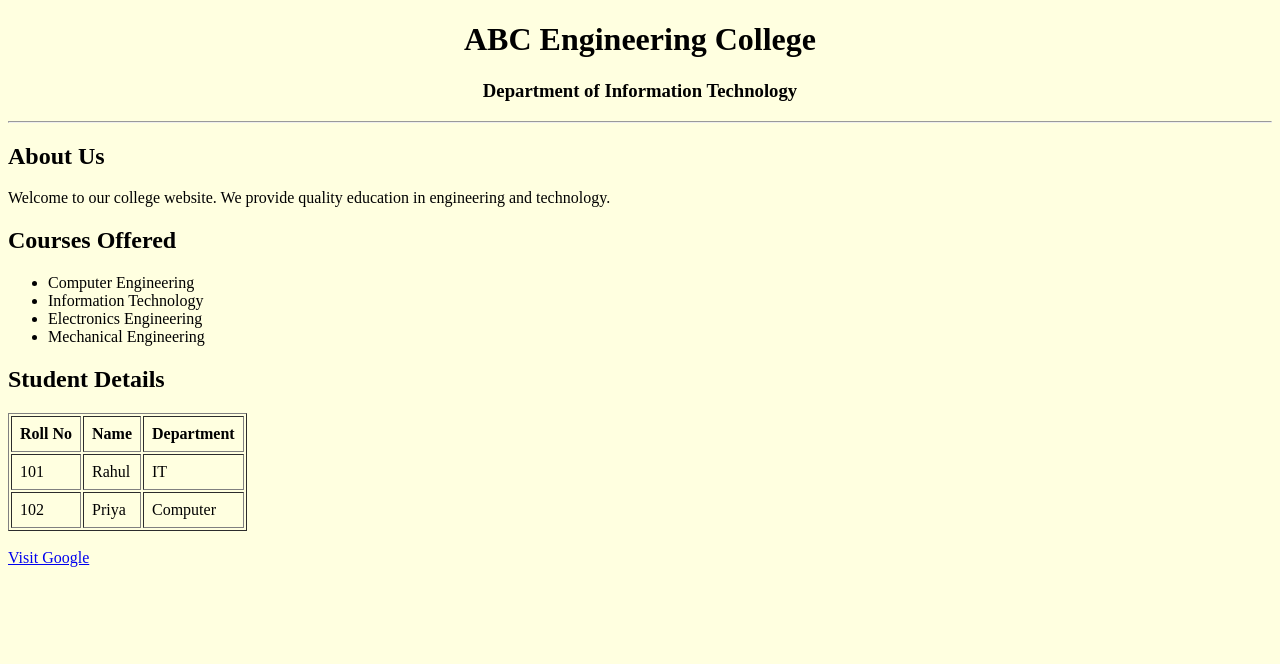
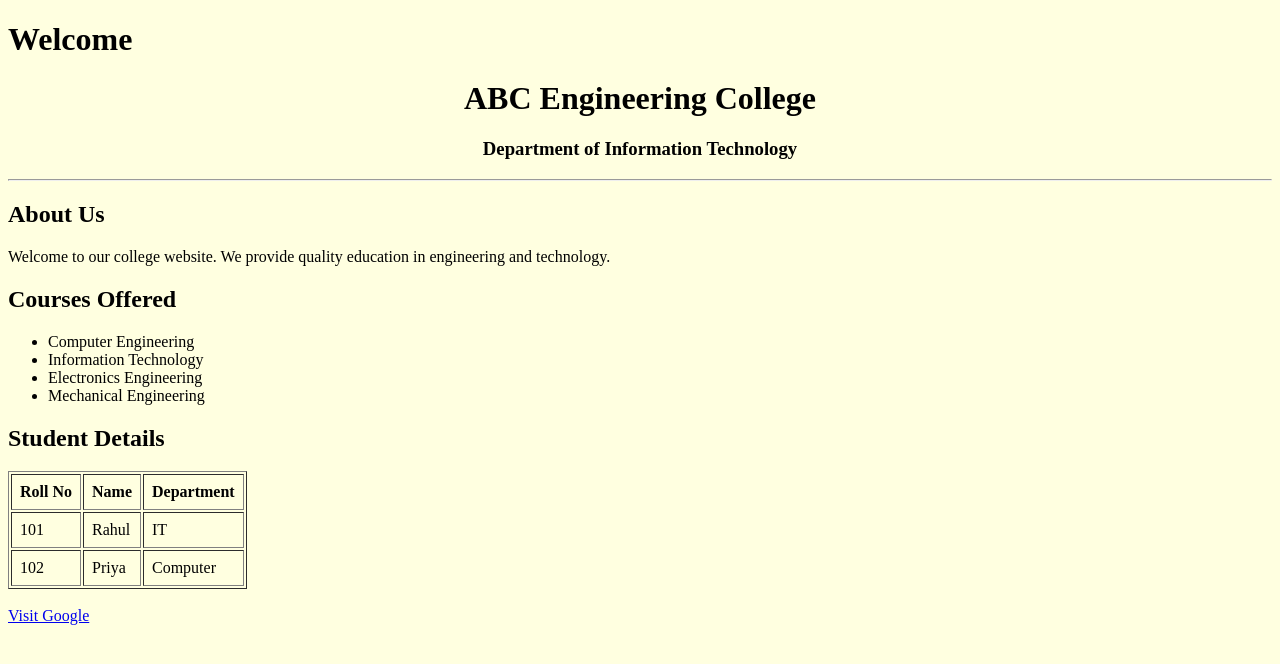
Before and after one commit to rrkoli-cmd/Software-Engg-Version-Control, a plain HTML site: page Example1-Basic html Tags.html in a window 1280 px wide. Drawn offline with Linux system fonts and the light colour scheme.

Commit message:
New Heading Added

```diff
--- a/Example1-Basic html Tags.html
+++ b/Example1-Basic html Tags.html
@@ -5,6 +5,7 @@
 </head>
 
 <body bgcolor="lightyellow">
+    <H1> Welcome </h1>
 
     <center>
         <h1>ABC Engineering College</h1>
```
